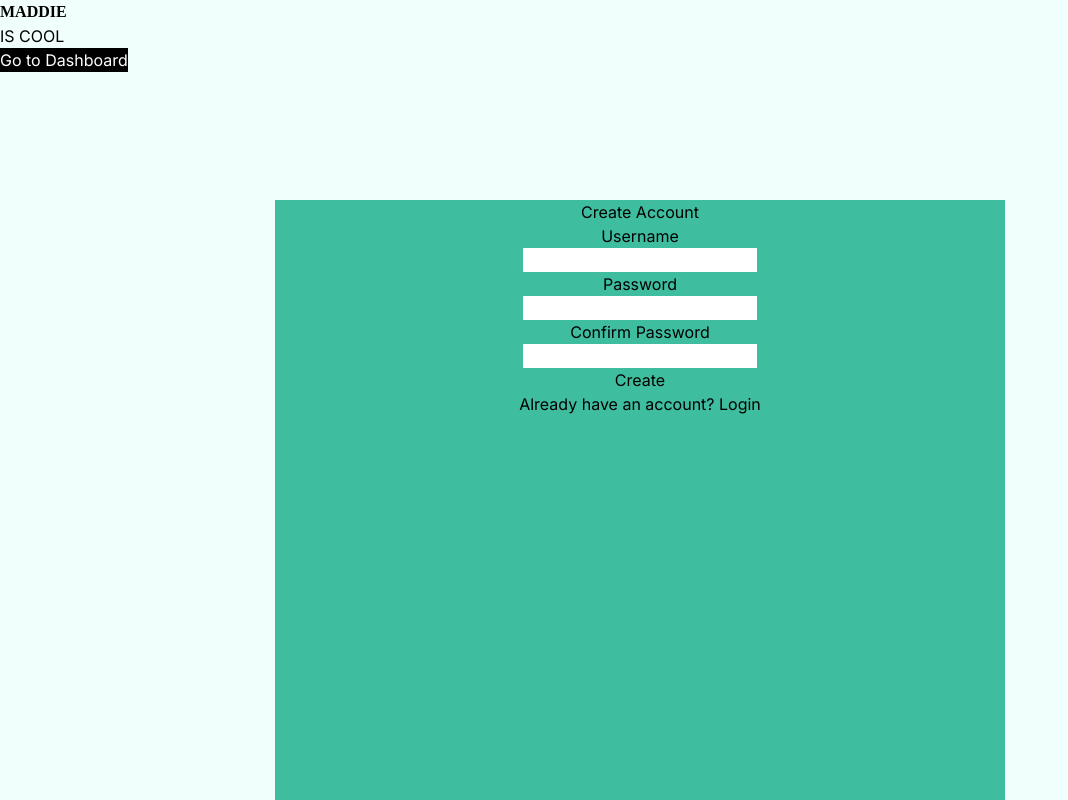
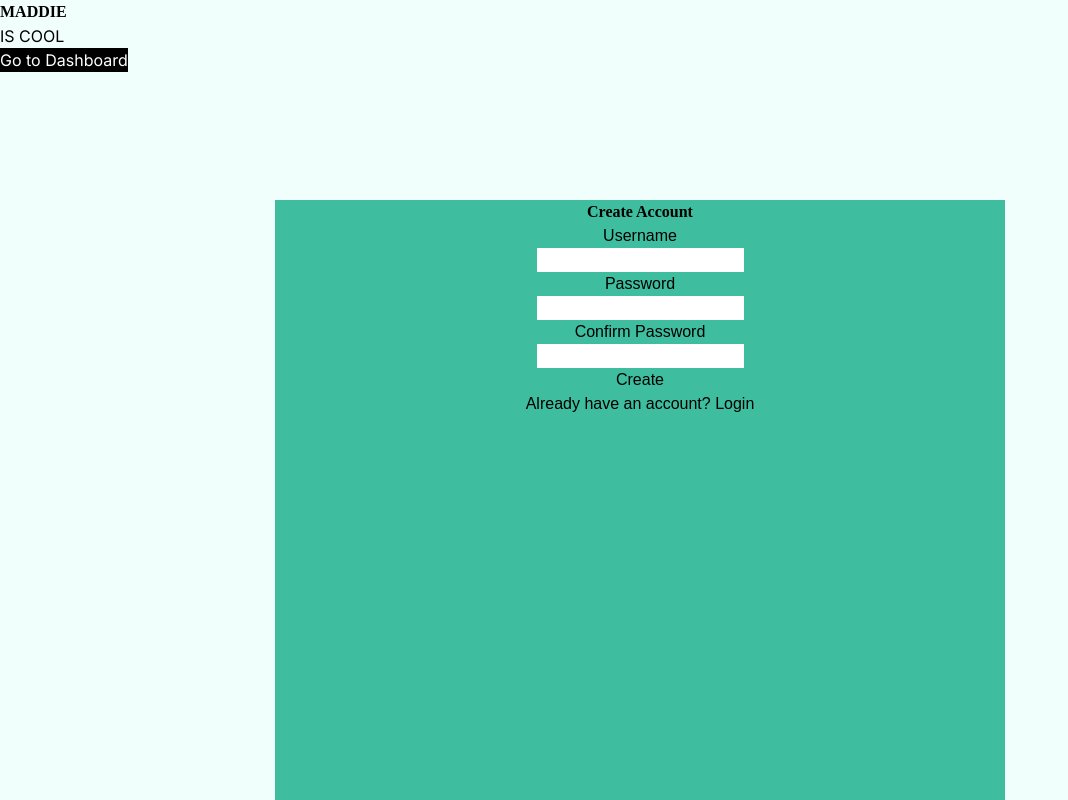
Before and after one commit to 1105-Foo-Aiden/maddieiscool, a Next.js app: page / in a window 1280 px wide. Shown: the top 800 px of the page, without its empty margins (0-1068 px from the left). Built offline with nearby package versions, Linux system fonts and the light colour scheme.

Commit message:
create page edits pt2

```diff
--- a/src/app/page.tsx
+++ b/src/app/page.tsx
@@ -6,31 +6,31 @@ import { useRouter } from "next/navigation";
 export default function Home() {
 
   const router = useRouter();
-    const Handle = () => {
-      router.push("/Dashboard")
+  const Handle = () => {
+    router.push("/Dashboard")
   };
 
   return (
-    <div className="bg-[#F1FFFC] min-h-full h-screen">
-    <NavbarComponent/>
-    <button onClick={Handle} className="bg-black text-white">Go to Dashboard</button>
+    <div className="bg-[#F1FFFC] min-h-screen h-full">
+      <NavbarComponent />
+      <button onClick={Handle} className="bg-black text-white">Go to Dashboard</button>
 
       <div className="grid place-items-center mt-32">
-        <div className="w-[730px] h-[764px] bg-[#3EBE9F]">
+        <div className="w-[730px] h-[764px] mb-20 bg-[#3EBE9F]">
           <div className="flex justify-center">
             <div className="w-[80%]">
               <div className="grid place-items-center">
-                <p>Create Account</p>
+                <p className="holtwood">Create Account</p>
 
-                <p>Username</p>
-                <input type="text" />
-                <p>Password</p>
-                <input type="text" />
-                <p>Confirm Password</p>
-                <input type="text" />
+                <p className="hammersmith">Username</p>
+                <input className="hammersmith" type="text" />
+                <p className="hammersmith">Password</p>
+                <input className="hammersmith" type="text" />
+                <p className="hammersmith">Confirm Password</p>
+                <input className="hammersmith" type="text" />
 
-                <button>Create</button>
-                <p>Already have an account? <span><a href="">Login</a></span> </p>
+                <button className="hammersmith">Create</button>
+                <p className="hammersmith">Already have an account? <span><a href="">Login</a></span> </p>
 
               </div>
             </div>
```
Also changed, not shown: src/Fonts/HammersmithOne-Regular.ttf (deleted), src/Fonts/HoltwoodOneSC-Regular.ttf (deleted).
